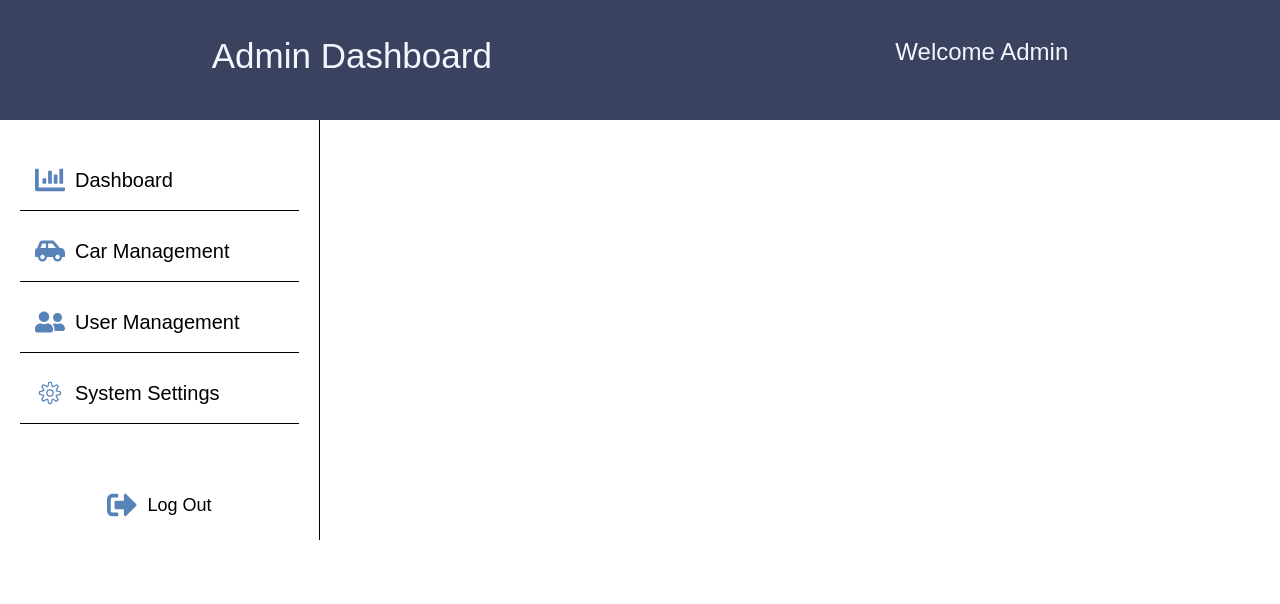
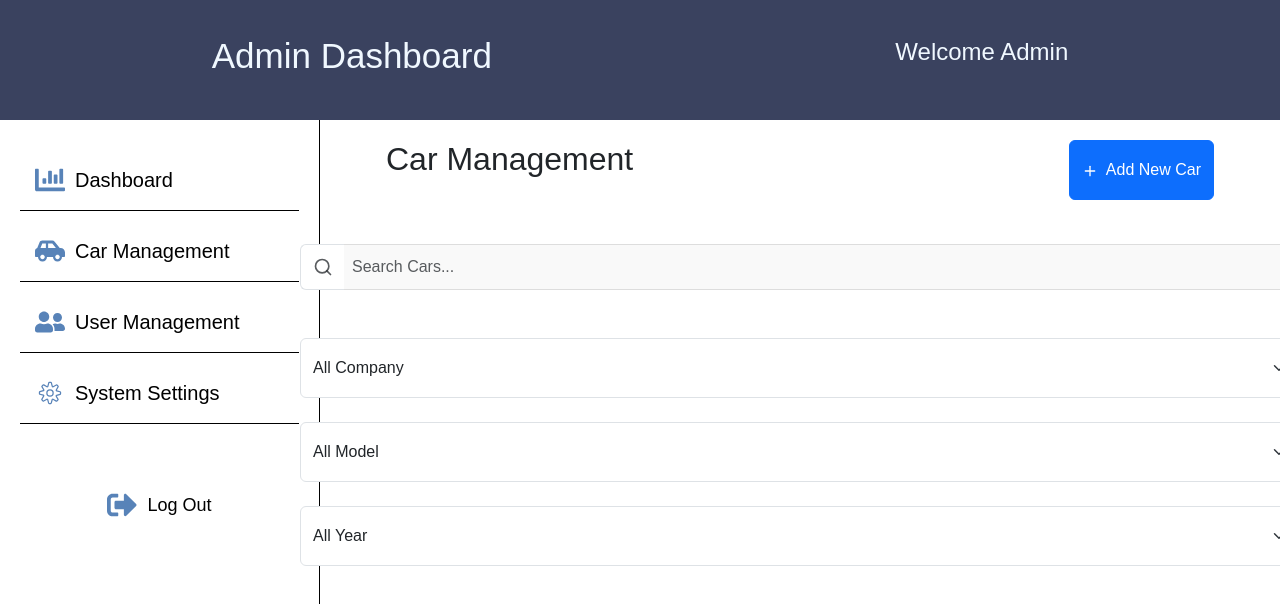
Before and after one commit to Kactusox/car-comparison, a React (Create React App) app: page /admincar in a window 1280 px wide. Shown: the top 604 px of the page. Built offline with nearby package versions, Linux system fonts and the light colour scheme.

Commit message:
admin car management filters was added

```diff
--- a/package.json
+++ b/package.json
@@ -10,6 +10,7 @@
     "axios": "^1.7.9",
     "bootstrap": "^5.3.3",
     "cra-template": "1.2.0",
+    "lucide-react": "^0.475.0",
     "react": "^19.0.0",
     "react-bootstrap": "^2.10.9",
     "react-dom": "^19.0.0",
--- a/src/App.js
+++ b/src/App.js
@@ -1,4 +1,5 @@
 import React from 'react';
+import 'bootstrap/dist/css/bootstrap.min.css';
 import { BrowserRouter as Router, Route, Routes, useLocation} from 'react-router-dom';
 import Navbar from './navigation/navbar';
 import Home from './homepage/home';
--- a/src/adminpage/adminCarManagement.jsx
+++ b/src/adminpage/adminCarManagement.jsx
@@ -1,6 +1,9 @@
 import React from 'react'
 import { FaCarSide, FaUsers, FaUserFriends,  FaChartBar, FaSignOutAlt } from "react-icons/fa";
 import { CiSettings } from "react-icons/ci";
+import { BarChart, Car, Users, Settings, LogOut, Search, Edit, Trash2, Plus } from 'lucide-react';
+import './adminCarStyle.css';
+
 function CarManagement() {
     return (
         <div className='adminContainer'>
@@ -22,10 +25,66 @@ function CarManagement() {
                     <a className="logout" href=""><FaSignOutAlt className="icons"></FaSignOutAlt>  Log Out</a>
                 </div>
 
+                <div className='mainBody'>
+                    <div className="custom-div d-flex justify-content-between h-5 bg-color-white">
+                        <h2>Car Management</h2>
+                        <button className="btn btn-primary">
+                        <Plus size={16} className="me-2" />
+                        Add New Car
+                        </button>
+                    </div>
+
+                    <div className='filters mt-4'>
+                        {/* SEARCH  */}
+                        <div className="input-group search-container">
+                            <span className="input-group-text bg-white border-end-0">
+                                <Search className="text-muted" size={20} />
+                            </span>
+                            <input
+                                type="text"
+                                className="form-control border-start-0 ps-2"
+                                placeholder="Search Cars..."
+                                aria-label="Search Cars"
+                            />
+                        </div>
+
+                        {/* FILTER OPTIONS */}
+
+                        <div className='column mt-5'>
+                            <div className="col mb-4 mt-4">
+                                <select className="form-select">
+                                <option value="">All Company</option>
+                                <option value="hyundai">Hyundai</option>
+                                <option value="toyota">Toyota</option>
+                                <option value="honda">Honda</option>
+                                </select>
+                            </div>
+
+                            <div className="col mb-4 mt-4">
+                                <select className="form-select">
+                                <option value="">All Model</option>
+                                <option value="sonata">Sonata</option>
+                                <option value="elantra">Elantra</option>
+                                </select>
+                            </div>
+
+                            <div className="col mb-4 mt-4">
+                                <select className="form-select">
+                                <option value="">All Year</option>
+                                <option value="2023">2023</option>
+                                <option value="2022">2022</option>
+                                </select>
+                            </div>
+
+                        </div>
+
+                    </div>
+
+                </div>
 
             </div>
 
-        </div>
+         </div>
     );
 };
 
--- /dev/null
+++ b/src/adminpage/adminCarStyle.css
@@ -0,0 +1,13 @@
+.custom-div {
+    height: 60px;
+    width: 90%;
+}
+.search-container {
+    margin-top: 20px;
+    width: 1000px;
+}
+
+.form-select {
+    height: 60px;
+
+}
--- a/src/adminpage/admindashStyle.css
+++ b/src/adminpage/admindashStyle.css
@@ -74,7 +74,7 @@ body {
 }
 .list-options:hover {
   background-color: #e8e5e5;
-  background-color: #5883B8;
+  /* background-color: #5883B8; */
 }
 .icons:hover {
   color: #fff;
```
Also changed, not shown: 1 other file (tests, documents, lock files or other folders).
